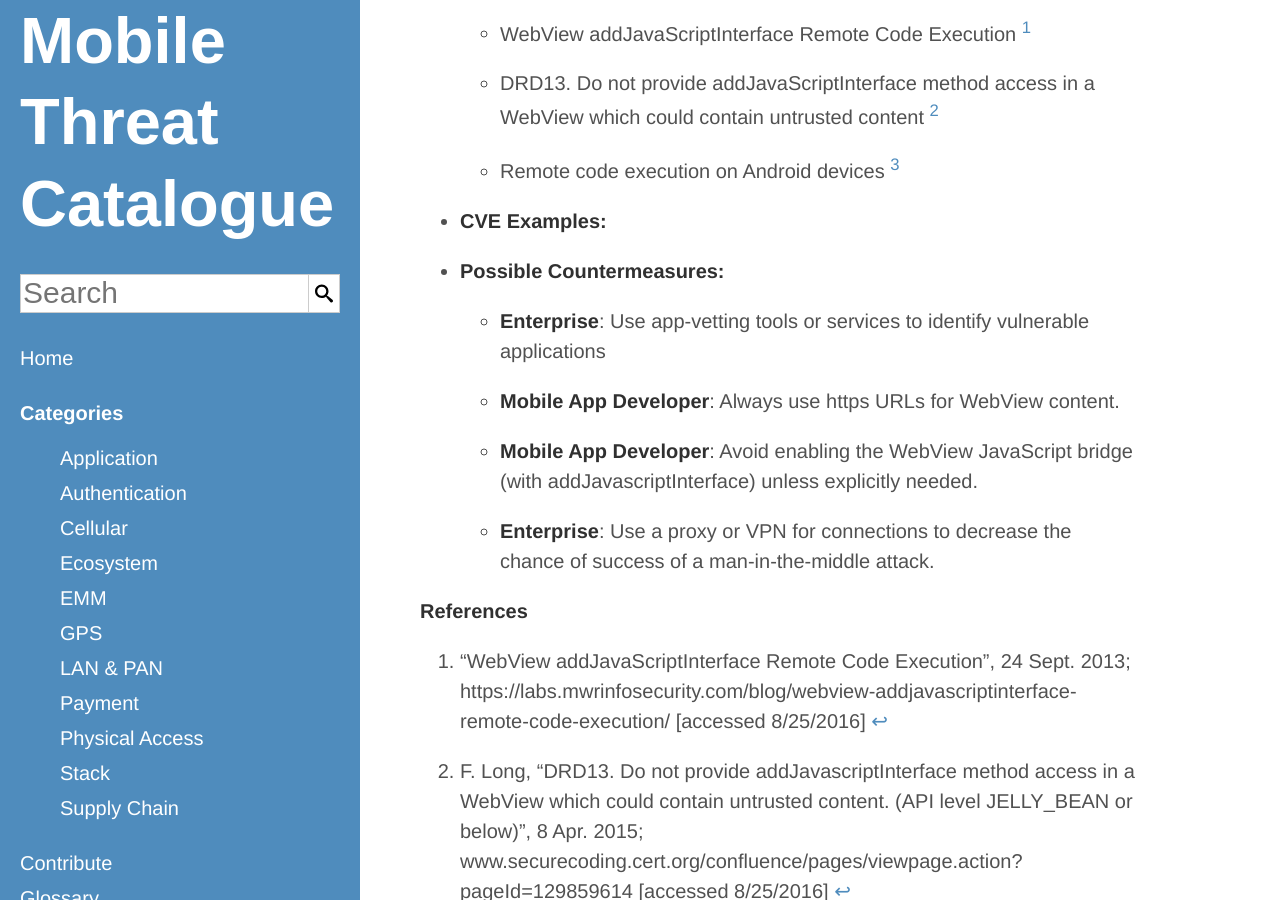
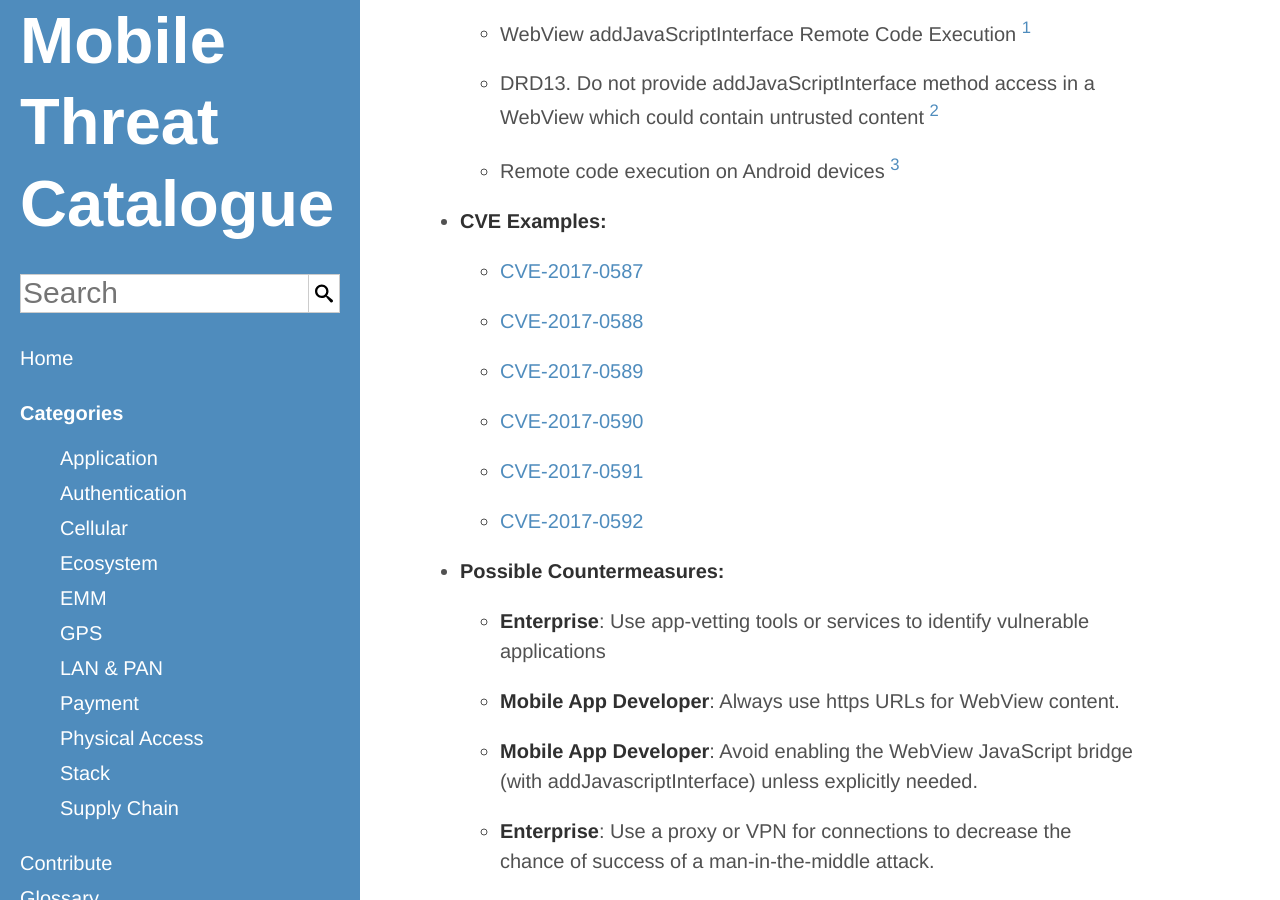
Before and after one commit to usnistgov/mobile-threat-catalogue, a Jekyll site: the page built from _application-threats/APP-8.md, in a window 1280 px wide and 900 px high, scrolled down 559 px. Built offline with Jekyll 4.4.1, drawn with Linux system fonts in a browser that asks for light colours.

Commit message:
#214
Add CVE's: 2017-0587, 2017-0588, 2017-0589, 2017-0590, 2017-0591, 2017-0592

```diff
--- a/_application-threats/APP-8.md
+++ b/_application-threats/APP-8.md
@@ -9,6 +9,12 @@
         - "DRD13. Do not provide addJavaScriptInterface method access in a WebView which could contain untrusted content [^80]"
         - "Remote code execution on Android devices [^81]"
     CVEExample:
+    - CVE-2017-0587
+    - CVE-2017-0588
+    - CVE-2017-0589
+    - CVE-2017-0590
+    - CVE-2017-0591
+    - CVE-2017-0592
     PossibleCountermeasures:
         "Use app-vetting tools or services to identify vulnerable applications":
             - Enterprise
```
